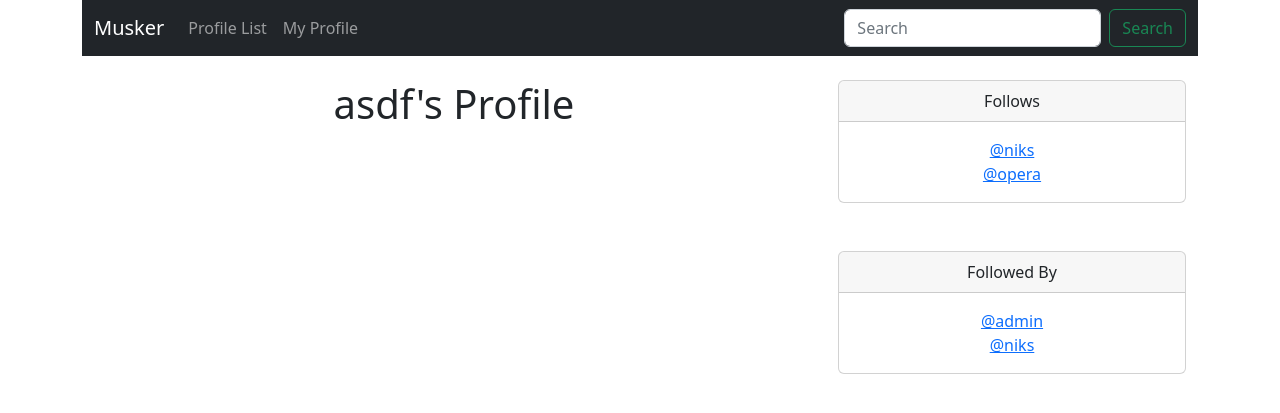
After one commit to Ashcroft-lab/twitter_clone, a Django app: page /profile/6 in a window 1280 px wide. The commit adds this page. Shown: the top 413 px of the page. Run offline with Django 4.2, Linux system fonts and the light colour scheme; a user stored in the database is signed in; data comes from the database, SQL or seed files in the repository; both versions use the stored data as it was after the commit.

Commit message:
Added Profile Page with Followers

```diff
--- a/social/musker/models.py
+++ b/social/musker/models.py
@@ -18,7 +18,7 @@ class Profile(models.Model):
 
 # Create profile when new user signs up
 # either use receiver or use post_save.connect
-@receiver(post_save, sender=User)
+# @receiver(post_save, sender=User)
 def create_profile(sender, instance, created, **kwargs):
     if created:
         user_profile = Profile(user=instance)
@@ -27,4 +27,4 @@ def create_profile(sender, instance, created, **kwargs):
         user_profile.follows.set([instance.profile.id])
         user_profile.save()
 
-# post_save.connect(create_profile, sender=User)
+post_save.connect(create_profile, sender=User)
--- a/social/musker/templates/navbar.html
+++ b/social/musker/templates/navbar.html
@@ -7,8 +7,13 @@
     <div class="collapse navbar-collapse" id="navbarSupportedContent">
       <ul class="navbar-nav me-auto mb-2 mb-lg-0">
         <li class="nav-item">
-          <a class="nav-link" href="{% url 'profile_list' %}">Link</a>
+          <a class="nav-link" href="{% url 'profile_list' %}">Profile List</a>
         </li>
+        {% if user.is_authenticated %}
+        <li class="nav-item">
+          <a class="nav-link" href="{% url 'profile' request.user.id %}">My Profile</a>
+        </li>
+        {% endif %}
       </ul>
       <form class="d-flex" role="search">
         <input class="form-control me-2" type="search" placeholder="Search" aria-label="Search">
--- /dev/null
+++ b/social/musker/templates/profile.html
@@ -0,0 +1,49 @@
+{% extends "base.html"%}
+{% block content %}
+
+{% if profile %}
+    <div class="container text-center">
+      <div class="row">
+        <div class="col-8">
+
+          <h1>{{ profile.user.username }}'s Profile</h1>
+        </div>
+    <div class="col-4">
+
+      <div class="card">
+        <div class="card-header">
+          Follows
+        </div>
+        <div class="card-body">
+
+          <p class="card-text">
+                {% for following in profile.follows.all %}
+                <a href="{% url 'profile' following.user.id %}">@{{ following }}</a><br/>
+                {% endfor %}
+          </p>
+
+        </div>
+      </div>
+      <br><br>
+
+      <div class="card">
+        <div class="card-header">
+          Followed By
+        </div>
+        <div class="card-body">
+
+          <p class="card-text">
+                {% for following in profile.followed_by.all %}
+                <a href="{% url 'profile' following.user.id %}">@{{ following }}</a><br/>
+                {% endfor %}
+          </p>
+
+        </div>
+      </div>
+
+      </div>
+    </div>
+    </div>
+{%  endif %}
+
+{% endblock %}
--- a/social/musker/templates/profile_list.html
+++ b/social/musker/templates/profile_list.html
@@ -17,7 +17,7 @@
         <div class="col-md-8">
           <div class="card-body">
             <h5 class="card-title">{{ profile.user.username }}</h5>
-            <p class="card-text">@{{ profile.user.username|lower}}</p>
+            <p class="card-text"><a href="{% url 'profile' profile.user.id %}">@{{ profile.user.username|lower}}</a></p>
             <br><br>
             <p class="card-text"><small class="text-muted">Last Updated: {{ profile.date_modified}}</small></p>
           </div>
--- a/social/musker/urls.py
+++ b/social/musker/urls.py
@@ -3,5 +3,6 @@ from . import views
 
 urlpatterns = [
     path("", views.home, name="home"),
-    path("profile_list/", views.profile_list, name='profile_list')
+    path("profile_list/", views.profile_list, name='profile_list'),
+    path("profile/<int:pk>", views.profile, name="profile")
 ]
--- a/social/musker/views.py
+++ b/social/musker/views.py
@@ -15,3 +15,10 @@ def profile_list(request):
     else:
         messages.success(request, ("you must be logged in to view this page"))
         return redirect("home")
+def profile(request, pk):
+    if request.user.is_authenticated:
+        profile = Profile.objects.get(user_id=pk)
+        return render(request, "profile.html", {"profile" : profile})
+    else:
+        messages.success(request, ("you must be logged in to view this page"))
+        return redirect("home")
```
Also changed, not shown: social/db.sqlite3.
